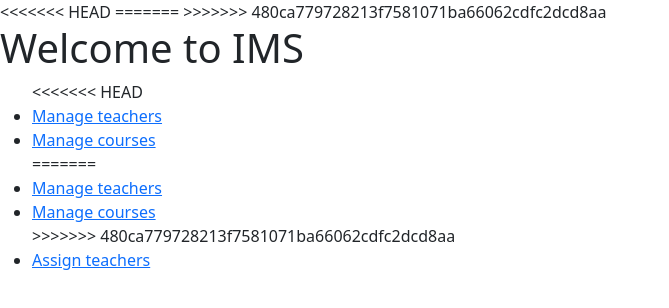
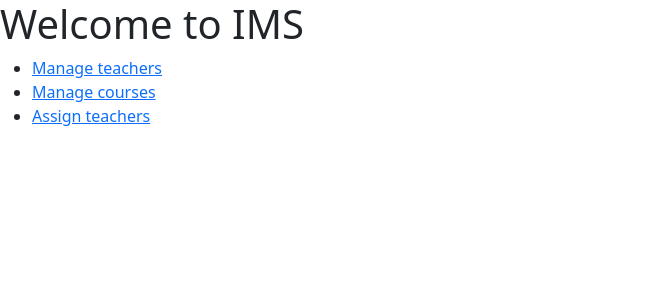
Before and after one commit to My-Playground-96/IMS-APP, a website built with Parcel: page src/index.html in a window 1280 px wide. Shown: the whole page, without its empty margins (0-669 px from the left). Built offline with nearby package versions, Linux system fonts and the light colour scheme; files whose address does not match are found by name.

Commit message:
Reslove merge conflicts

```diff
--- a/package.json
+++ b/package.json
@@ -2,11 +2,7 @@
   "name": "front-end",
   "version": "1.0.0",
   "description": "",
-<<<<<<< HEAD
-  "source": ["src/index.html","src/temp.html"],
-=======
   "source": ["src/index.html"],
->>>>>>> 480ca779728213f7581071ba66062cdfc2dcd8aa
   "scripts": {
     "start": "parcel --no-cache",
     "build": "rm -rf dist parcel build"
--- a/src/index.html
+++ b/src/index.html
@@ -7,23 +7,15 @@
     <link rel="stylesheet" href="/node_modules/bootstrap/dist/css/bootstrap.min.css">
     <script type="module" src="/node_modules/bootstrap/dist/js/bootstrap.min.js"></script>
     <link rel="stylesheet" href="/node_modules/bootstrap-icons/font/bootstrap-icons.min.css">
-<<<<<<< HEAD
-    <script src="./js/teacher.js"></script>
+    <script type="module" src="./js/teacher.js"></script>
 
-=======
     <script type="module" src="js/course.js"></script>
->>>>>>> 480ca779728213f7581071ba66062cdfc2dcd8aa
 </head>
 <body>
     <h1>Welcome to IMS</h1>
     <ul>
-<<<<<<< HEAD
         <li><a href="teachers.html">Manage teachers</a></li>
-        <li><a href="#">Manage courses</a></li>
-=======
-        <li><a href="#">Manage teachers</a></li>
         <li><a href="course.html">Manage courses</a></li>
->>>>>>> 480ca779728213f7581071ba66062cdfc2dcd8aa
         <li><a href="#">Assign teachers</a></li>
 
     </ul>
```
Also changed, not shown: dist/index.html, dist/teachers.html, 6 other files.
